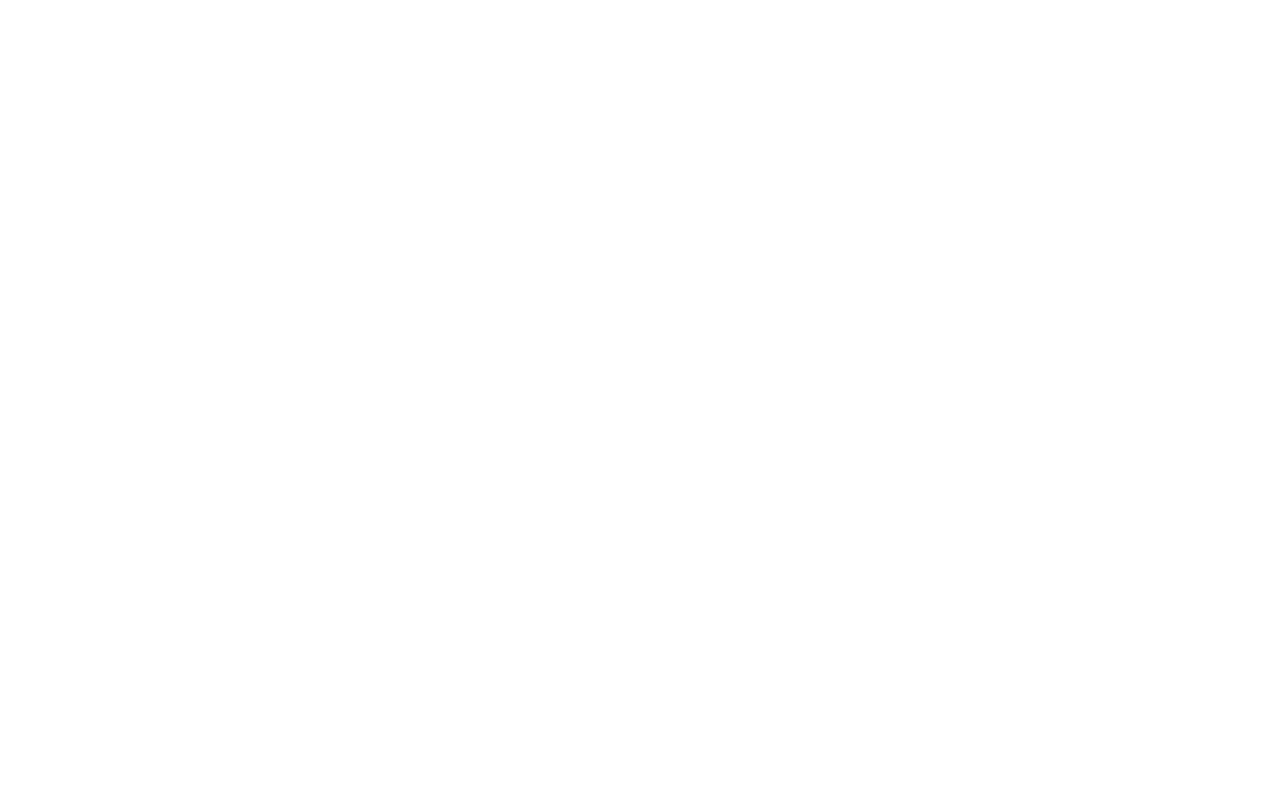
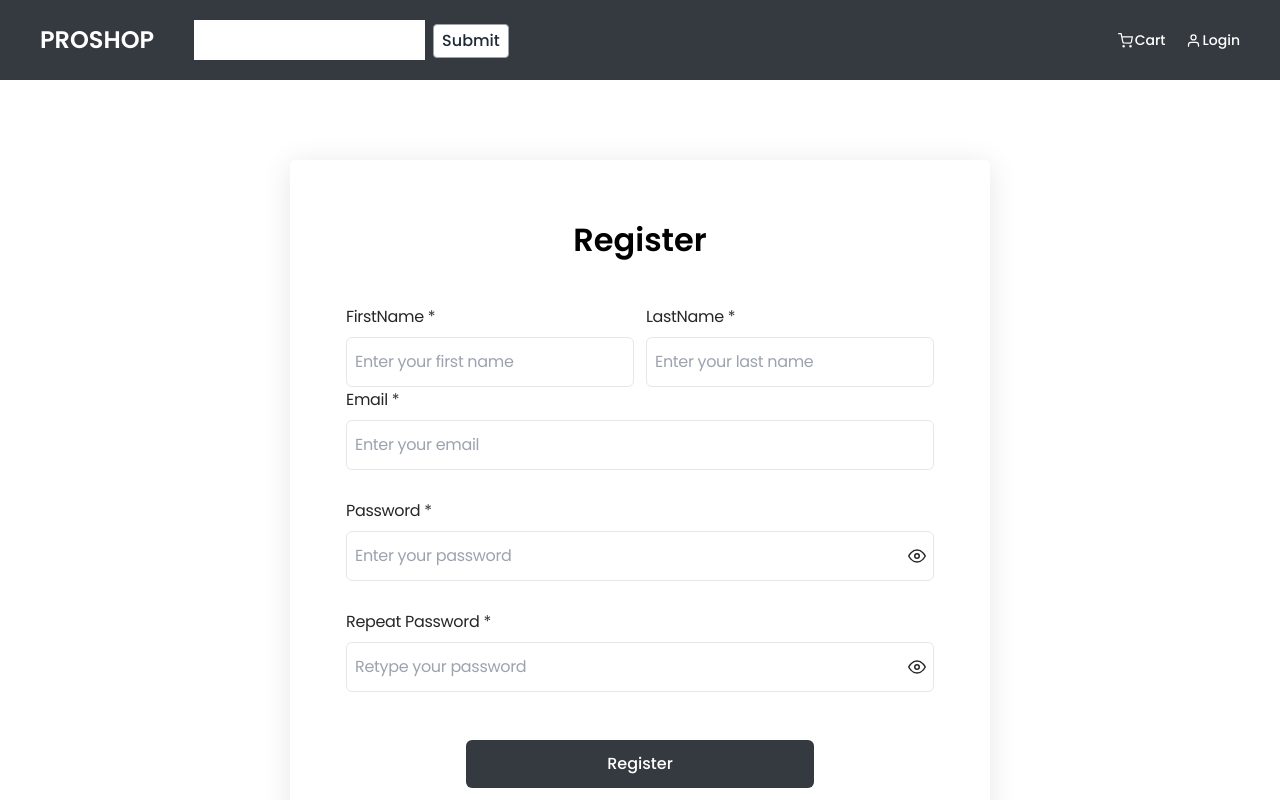
Before and after one commit to saugatrajbhandari/ShopFrontend, a React (Create React App) app: page /register in a window 1280 px wide. Before the commit this address had no page. Shown: the top 800 px of the page. Built offline with nearby package versions, Linux system fonts and the light colour scheme.

Commit message:
reafcator login and signup code

```diff
--- a/src/app/auth/Login.jsx
+++ b/src/app/auth/Login.jsx
@@ -4,9 +4,8 @@
 
 const Login = () => {
   return (
-    <div className="flex items-center justify-center h-[calc(100vh-145px)] md:h-[calc(100vh-20pxs)] mt-20">
     <div
-        className="w-full h-full max-w-[700px] rounded-md p-5 md:p-14"
+      className="mx-auto mt-20 w-full max-w-[700px] rounded-md p-5 md:p-14"
       style={{ boxShadow: "0px 4px 30px rgba(0, 0, 0, 0.1)" }}
     >
       <h1 className="text-center text-[32px] font-semibold">Login</h1>
@@ -52,24 +51,19 @@
 
         <div className="mt-12">
           <div className="flex justify-center">
-              <button
-                className="primaryButton w-[348px]"
-                type="submit"
-              ></button>
+            <button className="primaryButton w-[348px]" type="submit">
+              Login
+            </button>
           </div>
 
-            <div className="flex justify-center mt-8">
+          <div className="flex justify-center mt-5">
             <p className="text-center small-text text-neutral-700">
-                Don't have an account?{" "}
-                <Link to="/register" className="text-neutral-900">
-                  Sign up
-                </Link>
+              Don't have an account? <Link to="/register">Sign up</Link>
             </p>
           </div>
         </div>
       </form>
     </div>
-    </div>
   );
 };
 
--- /dev/null
+++ b/src/app/auth/Register.jsx
@@ -0,0 +1,89 @@
+import React from "react";
+import { Link } from "react-router-dom";
+import PasswordInputField from "../../components/passwordInputField/PasswordInputField";
+
+const Register = () => {
+  return (
+    <div
+      className="mx-auto mt-20 w-full max-w-[700px] rounded-md p-5 md:p-14"
+      style={{ boxShadow: "0px 4px 30px rgba(0, 0, 0, 0.1)" }}
+    >
+      <h1 className="text-center text-[32px] font-semibold">Register</h1>
+
+      <form className="mt-10 w-full">
+        <div className="mt-5 md:grid md:grid-cols-2 md:gap-3">
+          <div>
+            <label className="inputLabel">
+              FirstName<span className="text-primary"> *</span>
+              <input
+                type="text"
+                placeholder="Enter your first name"
+                className="inputField py-3"
+              />
+            </label>
+          </div>
+
+          <div className="mt-7 md:mt-0">
+            <label className="inputLabel">
+              LastName<span className="text-primary"> *</span>
+              <input
+                type="text"
+                placeholder="Enter your last name"
+                className="inputField py-3"
+              />
+            </label>
+          </div>
+        </div>
+
+        <div className="mt-7 md:mt-0">
+          <label className="inputLabel">
+            Email<span className="text-primary"> *</span>
+            <input
+              type="email"
+              placeholder="Enter your email"
+              className="inputField py-3"
+            />
+          </label>
+        </div>
+
+        <div className="mt-7">
+          <label className="inputLabel">
+            Password<span className="text-primary"> *</span>
+            <PasswordInputField
+              className="inputField py-3"
+              iconSize={18}
+              placeholder="Enter your password"
+            />
+          </label>
+        </div>
+
+        <div className="mt-7">
+          <label className="inputLabel">
+            Repeat Password<span className="text-primary"> *</span>
+            <PasswordInputField
+              className="inputField py-3"
+              iconSize={18}
+              placeholder="Retype your password"
+            />
+          </label>
+        </div>
+
+        <div className="mt-12">
+          <div className="flex justify-center">
+            <button className="primaryButton w-[348px]" type="submit">
+              Register
+            </button>
+          </div>
+
+          <div className="flex justify-center mt-5">
+            <p className="text-center small-text text-neutral-700">
+              Already have an account? <Link to="/login">Login</Link>
+            </p>
+          </div>
+        </div>
+      </form>
+    </div>
+  );
+};
+
+export default Register;
--- a/src/app/products/Products.jsx
+++ b/src/app/products/Products.jsx
@@ -3,30 +3,42 @@
 import ProductCard from "../../components/products/ProductCard";
 import cn from "classnames";
 import productListApi from "../../services/product/productListApi";
+import ProductCardSkeleton from "../../components/skeleton/ProductCardSkeleton";
+import AboutProductSkeleton from "../../components/skeleton/AboutProductSkeleton";
 
 const Products = () => {
   const [products, setProducts] = useState([]);
   const [isLoading, setIsLoading] = useState(true);
 
-  useEffect(() => {
   const getProducts = async () => {
     try {
-        const products = await productListApi({ limit: 25 });
+      const products = await productListApi();
       setProducts(products.results);
+      setIsLoading(false);
     } catch (error) {}
-      setIsLoading(false);
   };
+
+  useEffect(() => {
     getProducts();
   }, []);
 
-  if (isLoading) return <h1>Loading...</h1>;
   return (
     <>
       <h1 className="main-header font-regular mb-4 border-b-2">
         Latest Product
       </h1>
-      <div className="mt-10   md:mt-0 md:grid grid-cols-3 lg:grid-cols-4 gap-5">
-        {products.map((product, index) => {
+      <div className="mt-10 md:mt-0 md:grid grid-cols-3 lg:grid-cols-4 gap-5">
+        {isLoading ? (
+          <>
+            {Array.from(Array(4).keys()).map((item, index) => (
+              <ProductCardSkeleton
+                key={item}
+                className={cn("", { "mt-5 md:mt-0": index !== 0 })}
+              />
+            ))}
+          </>
+        ) : (
+          products.map((product, index) => {
             return (
               <Link to={`/${product._id}/reviews`} key={product._id}>
                 <ProductCard
@@ -37,7 +49,8 @@
                 />
               </Link>
             );
-        })}
+          })
+        )}
       </div>
     </>
   );
--- a/src/app/singleProductDetail/ProductDetail/ProductDetail.jsx
+++ b/src/app/singleProductDetail/ProductDetail/ProductDetail.jsx
@@ -60,7 +60,7 @@
             <Link to={option.link} key={index}>
               <div
                 className={cn("", {
-                  "border-greyColor border-b-2 pb-2 -mb-2.5":
+                  "border-primary border-b-2 pb-2 -mb-2.5":
                     section === option.value,
                 })}
               >
--- a/src/components/products/ProductList.jsx
+++ b/src/components/products/ProductList.jsx
@@ -3,24 +3,25 @@
 import ProductCard from "./ProductCard";
 import cn from "classnames";
 import { Link } from "react-router-dom";
+import toast from "react-hot-toast";
 import ProductCardSkeleton from "../skeleton/ProductCardSkeleton";
-import toast from "react-hot-toast";
+import AboutProductSkeleton from "../skeleton/AboutProductSkeleton";
 
 const ProductList = () => {
   const [products, setProducts] = useState([]);
   const [isLoading, setIsLoading] = useState(true);
 
-  useEffect(() => {
   const getProducts = async () => {
     try {
       const products = await productListApi();
       setProducts(products.results);
     } catch (error) {
       toast.error(error?.response?.data?.error || "Something went wrong");
-        console.log(error);
     }
     setIsLoading(false);
   };
+
+  useEffect(() => {
     getProducts();
   }, []);
 
@@ -30,7 +31,7 @@
         <h1 className="main-header font-regular">Latest Product</h1>
         <Link to="/products">view all</Link>
       </div>
-      <div className="mt-10   md:mt-0 md:grid grid-cols-3 lg:grid-cols-4 gap-5">
+      <div className="mt-10 md:mt-5 md:grid grid-cols-3 lg:grid-cols-4 gap-5">
         {isLoading ? (
           <>
             {Array.from(Array(4).keys()).map((item, index) => (
@@ -54,18 +55,6 @@
             );
           })
         )}
-        {/* {products.map((product, index) => {
-          return (
-            <Link to={`/${product._id}/reviews`} key={product._id}>
-              <ProductCard
-                className={cn("", { "mt-5 md:mt-0": index !== 0 })}
-                name={product.name}
-                price={product.price}
-                image={product.image}
-              />
-            </Link>
-          );
-        })} */}
       </div>
     </>
   );
--- a/src/index.css
+++ b/src/index.css
@@ -77,4 +77,7 @@
   .inputField {
     @apply w-full px-2 py-3 mt-2 text-[16px] font-regular rounded-md outline-none border border-gray-200 active:border-primary hover:border-primary;
   }
+  .primaryButton {
+    @apply text-[16px] px-[22px] py-[12px] rounded-md font-medium bg-primary text-white;
+  }
 }
--- a/src/router/appRoutes.js
+++ b/src/router/appRoutes.js
@@ -6,6 +6,7 @@
 );
 const Products = lazy(() => import("../app/products/Products"));
 const Login = lazy(() => import("../app/auth/Login"));
+const Register = lazy(() => import("../app/auth/Register"));
 
 const appRoutes = [
   {
@@ -49,6 +50,16 @@
       privateRoute: false,
     },
   },
+  {
+    id: "register",
+    path: "/register",
+    exact: true,
+    component: Register,
+    meta: {
+      appLayout: true,
+      privateRoute: false,
+    },
+  },
 ];
 
 export default appRoutes;
--- a/src/services/product/productListApi.js
+++ b/src/services/product/productListApi.js
@@ -1,7 +1,7 @@
 import http from "../../utils/http";
 
 const productListApi = async (props) => {
-  const { limit = 4 } = props || {};
+  const { limit = 25 } = props || {};
   const productListResponse = await http.get("products/list/", {
     params: {
       limit,
```
Also changed, not shown: src/components/footer/Footer.jsx (+3 -5 lines). Lines whose indentation alone changed are shown as unchanged.
